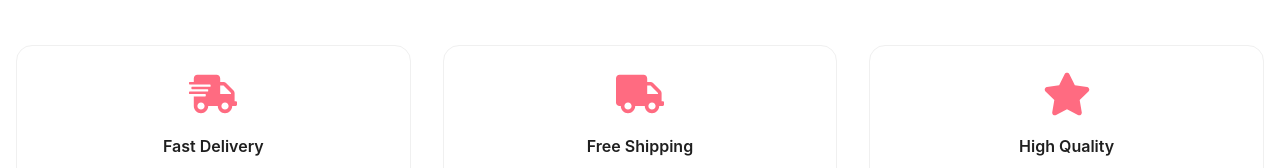
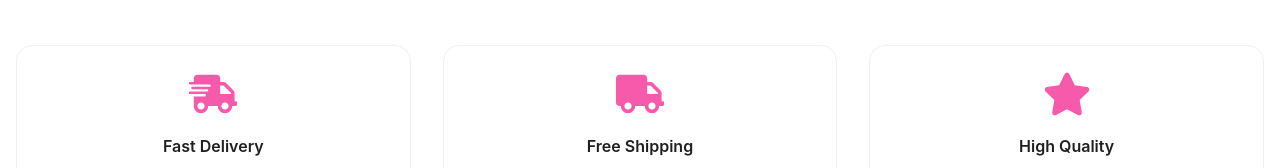
Before and after one commit to neyudnguyen/rose-shop-frontend, a Next.js app: page / in a window 1280 px wide. Shown: the part 681-849 px from the top of the page. Built offline with nearby package versions, Linux system fonts and the light colour scheme; no server answers; what @ant-design/nextjs-registry would draw is missing.

Commit message:
feat: update icon colors in WhySection and remove unnecessary class names

```diff
--- a/src/components/customer/home/WhySection.tsx
+++ b/src/components/customer/home/WhySection.tsx
@@ -8,27 +8,27 @@ const { Title, Paragraph } = Typography;
 
 const features = [
 	{
-		icon: <FaShippingFast size={48} className="text-[#FF6B81]" />,
+		icon: <FaShippingFast size={48} className="text-[#F759AB]" />,
 		title: 'Fast Delivery',
 		description:
 			'Extremely fast shipping times and available across all cities and provinces nationwide.',
 	},
 	{
-		icon: <FaTruck size={48} className="text-[#FF6B81]" />,
+		icon: <FaTruck size={48} className="text-[#F759AB]" />,
 		title: 'Free Shipping',
 		description: 'Free shipping for first-time buyers and V.I.P. members.',
 	},
 	{
-		icon: <FaStar size={48} className="text-[#FF6B81]" />,
+		icon: <FaStar size={48} className="text-[#F759AB]" />,
 		title: 'High Quality',
 		description:
 			'Safe quality, no additives, suitable for newborns and pregnant women.',
 	},
 ];
 
-const WhySection: React.FC = () => {
+const WhySection = () => {
 	return (
-		<section className="py-16 bg-white">
+		<section className="py-16">
 			<div className="container mx-auto px-4">
 				<div className="text-center mb-12">
 					<Title level={2} className="font-bold">
@@ -54,9 +54,7 @@ const WhySection: React.FC = () => {
 								<Title level={5} className="mb-2 font-semibold">
 									{feature.title}
 								</Title>
-								<Paragraph className="text-gray-600">
-									{feature.description}
-								</Paragraph>
+								<Paragraph>{feature.description}</Paragraph>
 							</Card>
 						</Col>
 					))}
```
